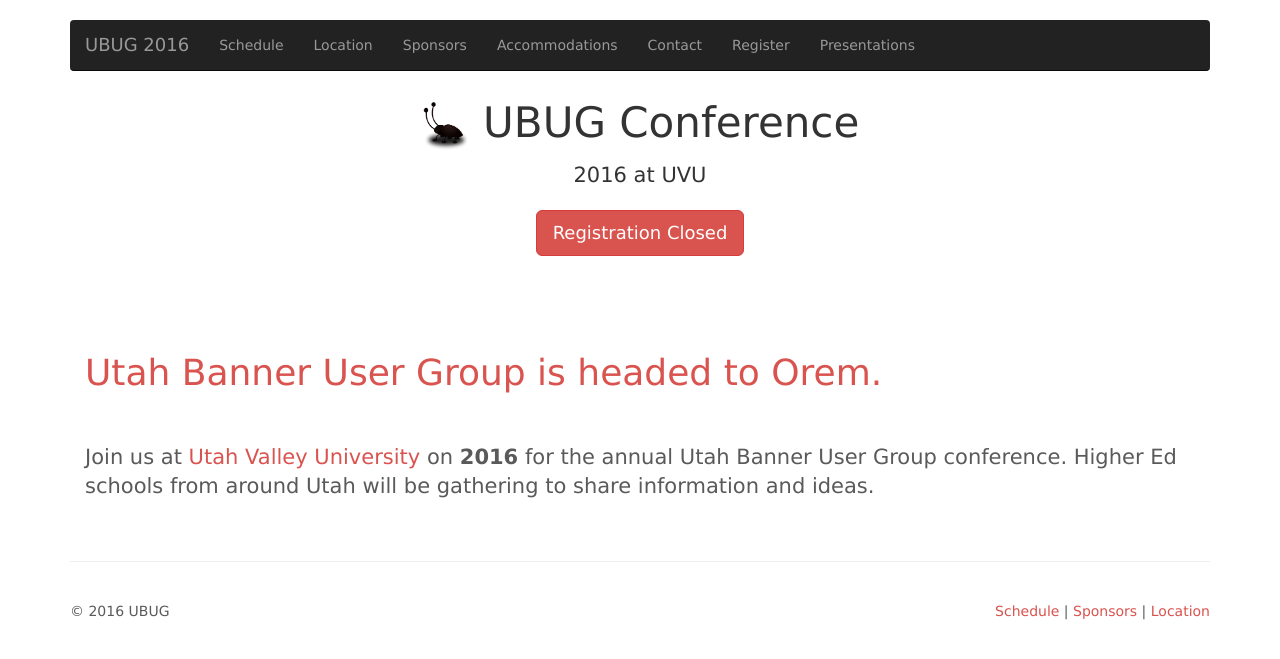
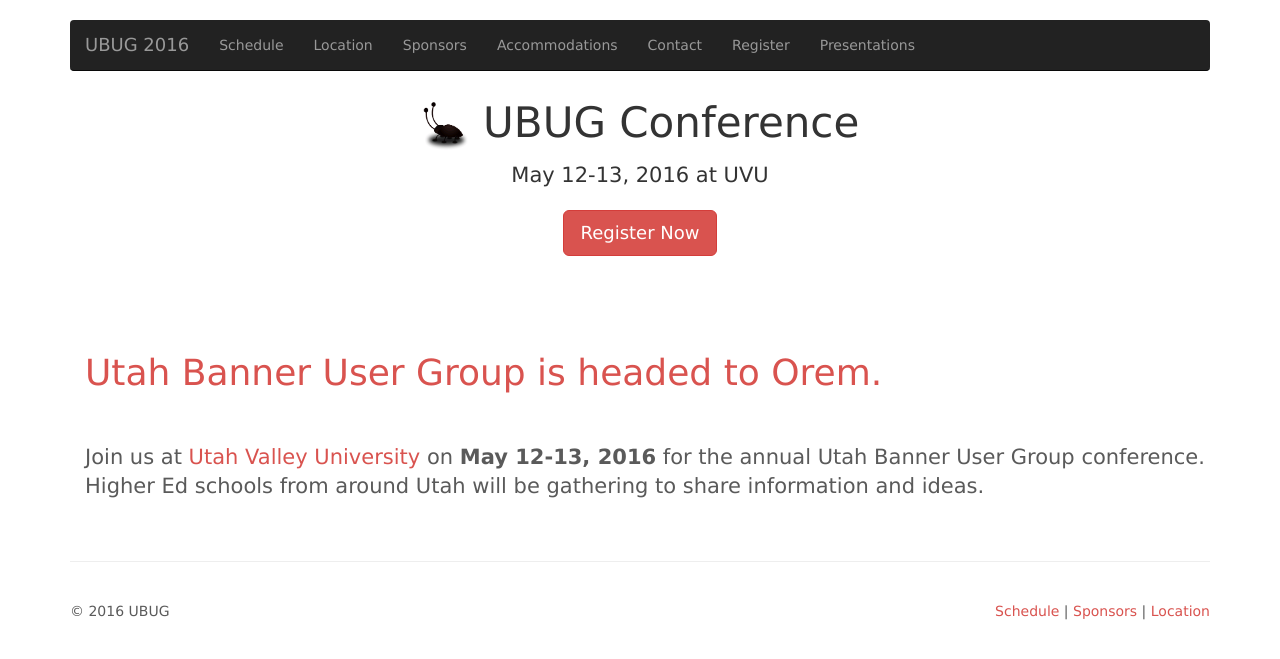
Before and after one commit to ubug/ubug.github.io, a Jekyll site: the page built from index.html, in a window 1280 px wide. Shown: the top 659 px of the page. Built offline with Jekyll 4.4.1, drawn with Linux system fonts in a browser that asks for light colours; nearby versions of some CDN libraries; Markdown is read by kramdown in place of the engine named in the settings.

Commit message:
UVU links
Apparently they created their own website for UBUG instead of using this.

```diff
--- a/_config.yml
+++ b/_config.yml
@@ -1,12 +1,13 @@
 name: UBUG Conference
 markdown: redcarpet
 pygments: true
-venue: <a href="http://uvu.edu/">Utah Valley University</a>
+venue: <a href="https://www.uvu.edu/conferences/ubug/travel.html">Utah Valley University</a>
 city: Orem
 school: UVU
 year: 2016
-eventdate: 2016
-registration_form:
-register_button_text: Registration Closed
+eventdate: May 12-13, 2016
+registration_form: https://aceweb.uvu.edu/CourseStatus.awp?&Course=16WCUV001D81
+register_button_text: Register Now
+register_link: https://aceweb.uvu.edu/CourseStatus.awp?&Course=16WCUV001D81
 register_button_help_text:
 exclude: [node_modules, Gruntfile.coffee, package.json, bower.json, _js, _sass]
```
